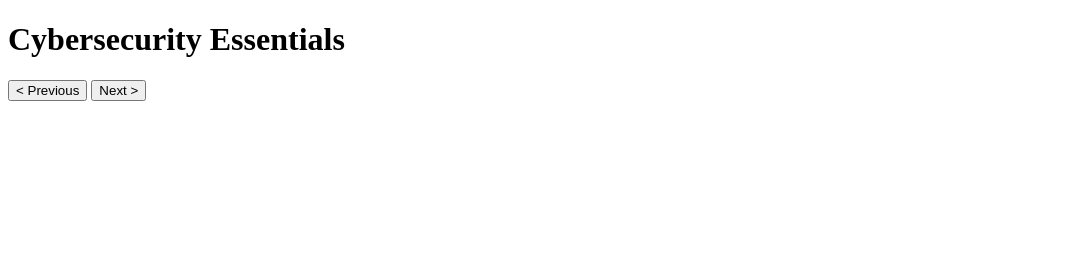
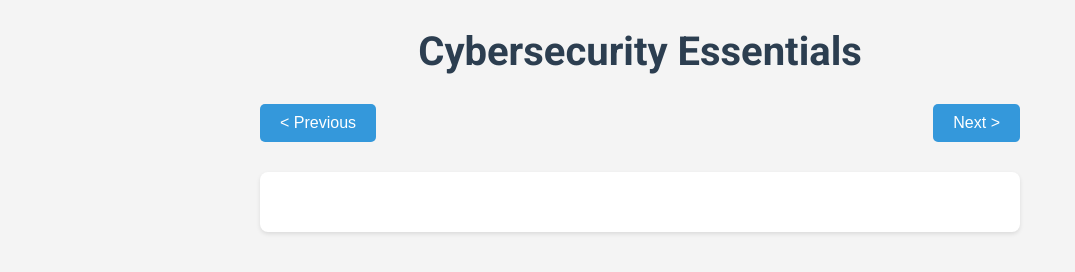
Before and after one commit to VijayaCh2024/cybersecurity-mindmap, a plain HTML site: page index.html in a window 1280 px wide. Shown: the whole page, without its empty margins (0-1075 px from the left). Drawn offline with Linux system fonts and the light colour scheme.

Commit message:
Update styles.css

```diff
--- a/styles.css
+++ b/styles.css
@@ -1,52 +1,86 @@
-:root {
-  --primary-color: #3498db;
-  --secondary-color: #2c3e50;
-  --bg-color: #f5f7fa;
-  --text-color: #333;
-  --node-bg: #ffffff;
-  --node-border: #e0e0e0;
-  --highlight-color: #e74c3c;
+* {
+    margin: 0;
+    padding: 0;
+    box-sizing: border-box;
 }
 
-/* Existing CSS rules... */
+body {
+    font-family: 'Roboto', sans-serif;
+    line-height: 1.6;
+    color: #333;
+    background-color: #f4f4f4;
+}
 
-/* Keep all your existing CSS rules here */
+.container {
+    max-width: 800px;
+    margin: 0 auto;
+    padding: 20px;
+}
 
-/* New CSS rules for navigation controls */
-.navigation-controls {
+header {
+    text-align: center;
+    margin-bottom: 30px;
+}
+
+h1 {
+    font-size: 2.5rem;
+    margin-bottom: 20px;
+    color: #2c3e50;
+}
+
+nav {
     display: flex;
     justify-content: space-between;
-    margin-top: 20px;
+    margin-bottom: 20px;
 }
 
-.navigation-controls button {
+button {
     padding: 10px 20px;
-    background-color: var(--primary-color);
+    font-size: 1rem;
+    background-color: #3498db;
     color: white;
     border: none;
-    border-radius: 4px;
+    border-radius: 5px;
     cursor: pointer;
     transition: background-color 0.3s ease;
 }
 
-.navigation-controls button:hover {
+button:hover {
     background-color: #2980b9;
 }
 
-.navigation-controls button:disabled {
+button:disabled {
     background-color: #bdc3c7;
     cursor: not-allowed;
 }
 
-/* Responsive design for navigation controls */
-@media (max-width: 768px) {
-    .navigation-controls {
-        flex-direction: column;
-        align-items: center;
-    }
+main {
+    background-color: white;
+    padding: 30px;
+    border-radius: 8px;
+    box-shadow: 0 2px 4px rgba(0,0,0,0.1);
+}
 
-    .navigation-controls button {
-        margin: 5px 0;
-        width: 100%;
-    }
+h2 {
+    font-size: 1.8rem;
+    margin-bottom: 20px;
+    color: #2c3e50;
 }
+
+p {
+    margin-bottom: 15px;
+}
+
+ul {
+    margin-left: 20px;
+    margin-bottom: 15px;
+}
+
+.fade-transition {
+    opacity: 0;
+    transition: opacity 0.3s ease;
+}
+
+.fade-in {
+    opacity: 1;
+}
```
